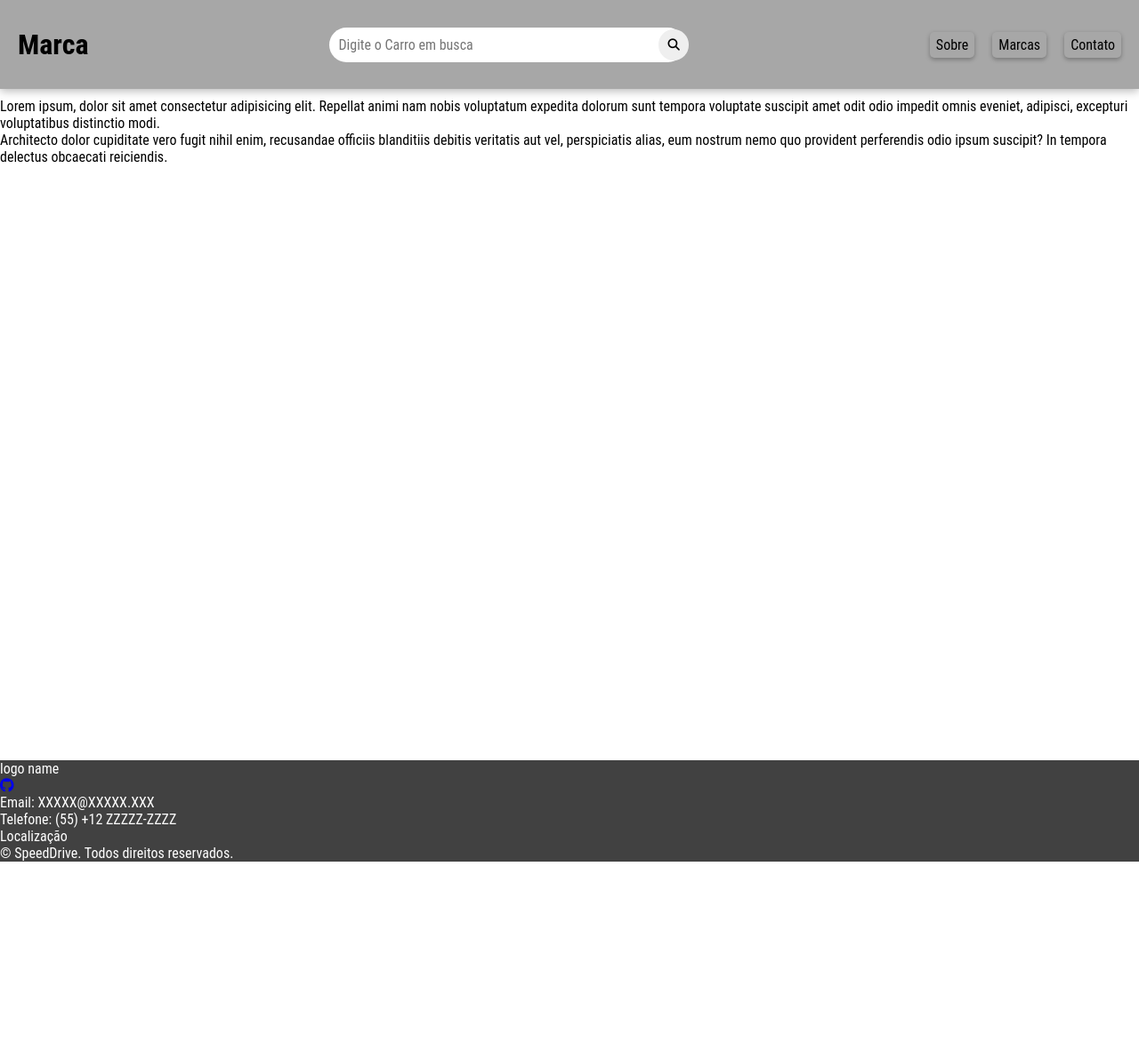
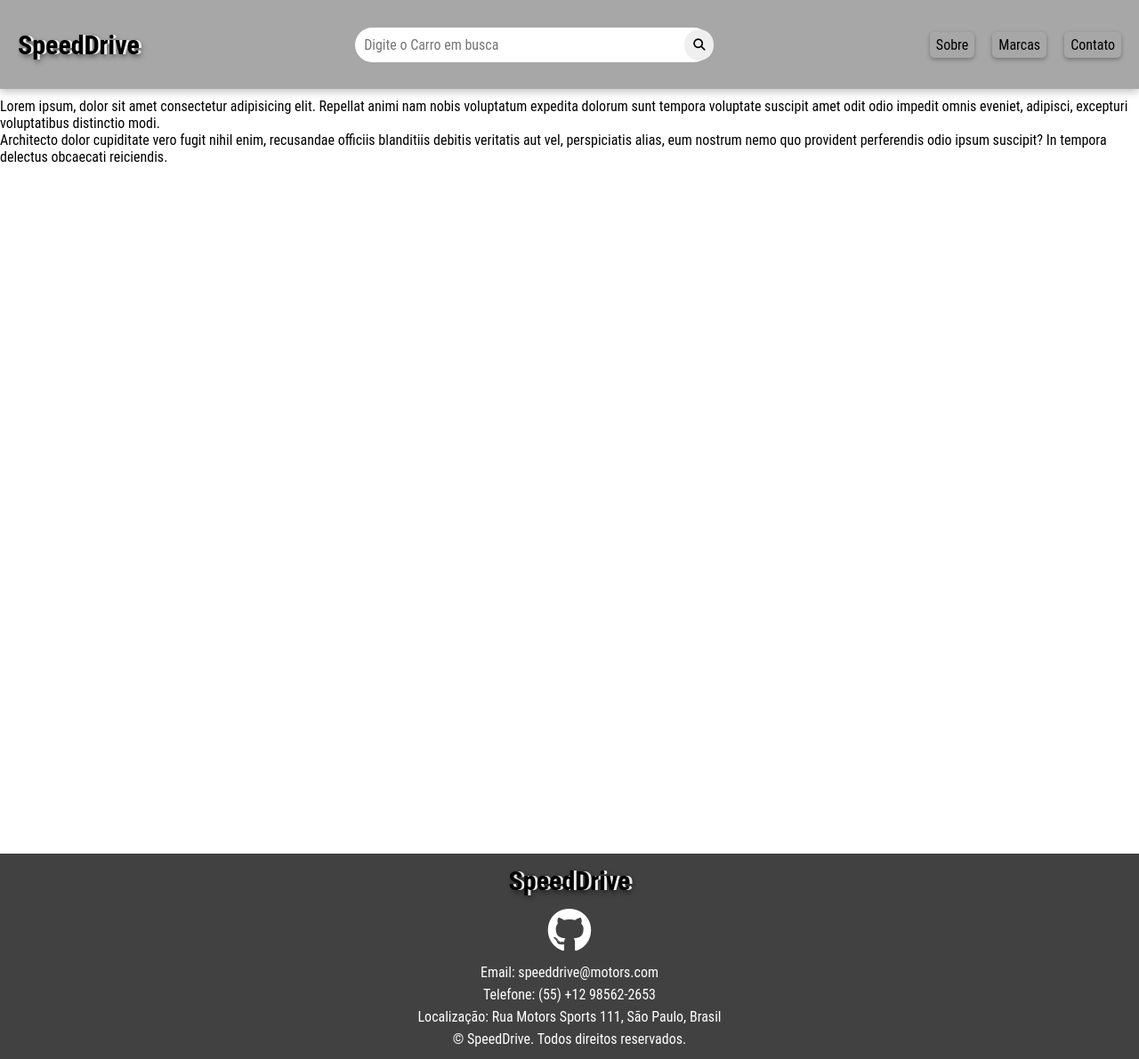
Before and after one commit to MuriloHsTorres/ProjetoCarros, a PHP site: page / in a window 1280 px wide. Shown: the whole page at 89% size. Before the commit the page ends 969 px from the top, so only its background shows below. Run offline with PHP 8.4, Linux system fonts and the light colour scheme; some libraries are stand-ins or nearby versions.

Commit message:
Changes in Logo and Header

```diff
--- a/index.html
+++ b/index.html
@@ -10,7 +10,7 @@
 </head>
 <body>
     <header>
-        <h1>Marca</h1>
+        <h1 class="logo">SpeedDrive</h1>
 
         <form action="" method="post" class="barra-pesquisa" id="form-pesquisa">
             <input type="text" name="nome_do_carro" placeholder="Digite o Carro em busca" size="45" class="campo-pesquisa">
@@ -66,11 +66,11 @@
 
     <footer>
         <div>
-            <p>logo name</p>
-            <a href="https://github.com/MuriloHsTorres/ProjetoCarros"><i class="fa-brands fa-github"></i></a>
-            <p>Email: XXXXX&#64;XXXXX.XXX</p>
-            <p>Telefone: (55) +12 ZZZZZ-ZZZZ</p>
-            <p>Localização</p>
+            <p class="logo">SpeedDrive</p>
+            <a href="https://github.com/MuriloHsTorres/ProjetoCarros" target="_blank"><i class="fa-brands fa-github"></i></a>
+            <p>Email: speeddrive&#64;motors.com</p>
+            <p>Telefone: (55) +12 98562-2653</p>
+            <p>Localização: Rua Motors Sports 111, São Paulo, Brasil</p>
             <p>&#169; SpeedDrive. Todos direitos reservados.</p>
         </div>
     </footer>
--- a/style.css
+++ b/style.css
@@ -22,6 +22,16 @@ body {
     background-color: white; /*A cor de fundo de tudo que não esteja especificado será branca*/
 }
 
+.logo {
+    font-size: 30px;
+    font-weight: bold;
+    color: black;
+    text-shadow: 3px 0px 0px var(--cor-terciaria),
+    2px 2px 4px rgba(0, 0, 0, 0.3),
+    3px 3px 6px rgba(0, 0, 0, 0.2),
+    4px 4px 8px rgba(0, 0, 0, 0.1);
+}
+
 header { /*Cabeçalho*/
     background-color: var(--cor-secundaria); /*Cor de fundo */
     display: flex; /*Os itens no header vão ter propriedades flex box, por padrão quando a tela diminuir ou aumentar os itens vão pular de linha ou não*/
@@ -43,7 +53,7 @@ header { /*Cabeçalho*/
     justify-content: center;
 }
 
-.campo-pesquisa {
+.campo-pesquisa { /*Os .campo são a estilização da barra de pesquisa*/
     padding: 10px;
     font-size: 16px;
     border: transparent;
@@ -124,11 +134,25 @@ header { /*Cabeçalho*/
 
 main {
     margin-top: 110px; /*Isto vai garantir que o main esteja 10 pixeis abaixo do header na posição inicial*/
-    height: 745px;
+    height: 850px;
 }
 
 footer {
     background-color: var(--cor-primaria);
     color: white;
-    display: flex;
 }
+
+footer div {
+    text-align: center;
+    padding: 10px;
+}
+
+footer div i {
+    color: white;
+    padding: 10px;
+    font-size: 50px;
+}
+
+footer div p {
+    padding: 3px;
+}
```
